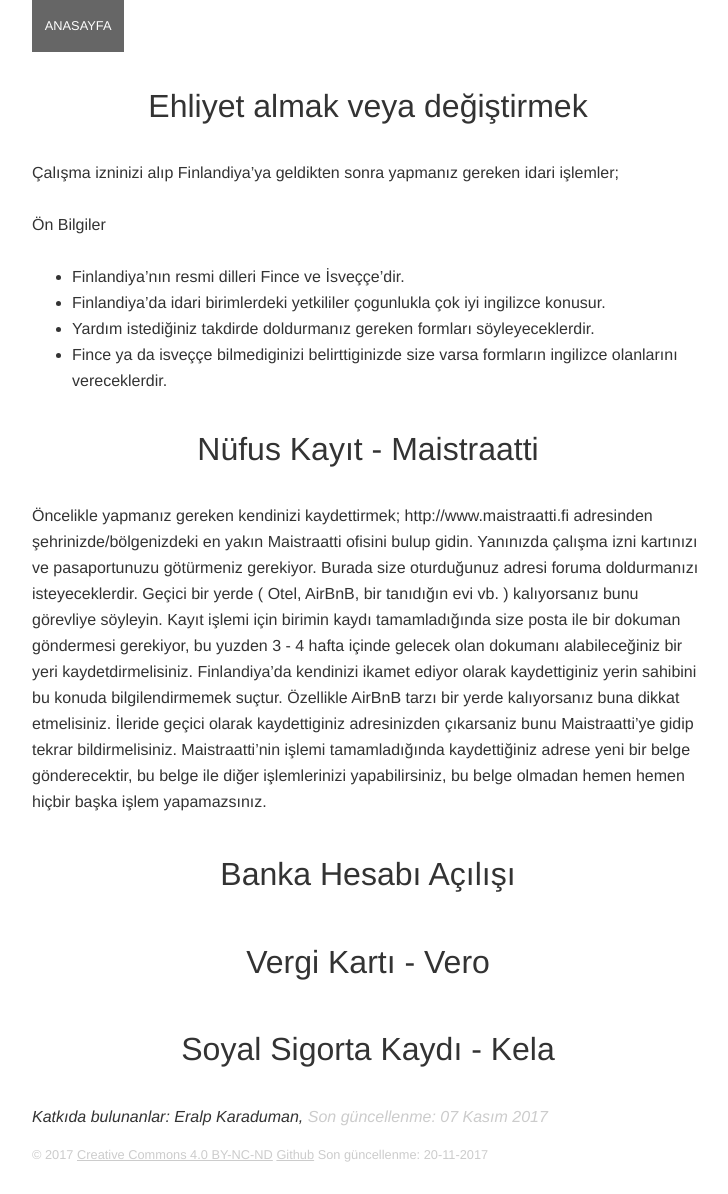
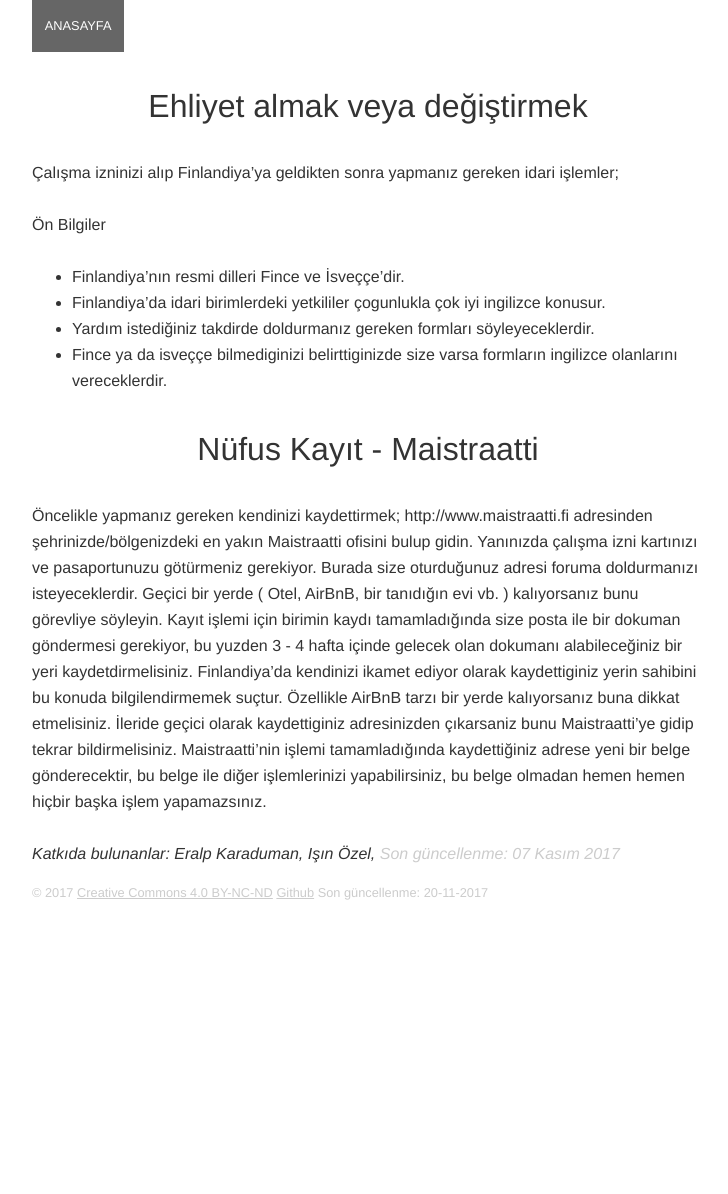
Before and after one commit to o/yurtdisinda-calismak-wiki, a Jekyll site: the page built from fi/idari-isler.md, in a window 1280 px wide. Shown: the whole page, without its empty margins (272-1000 px from the left). Built offline with Jekyll 4.4.1, drawn with Linux system fonts in a browser that asks for light colours; after the commit the page ends 932 px from its top, so only the background shows below that.

Commit message:
Update idari-isler.md

```diff
--- a/fi/idari-isler.md
+++ b/fi/idari-isler.md
@@ -1,7 +1,7 @@
 ---
 layout: page
 title: Ehliyet almak veya değiştirmek
-contributors: Eralp Karaduman
+contributors: Eralp Karaduman, Işın  Özel
 updated_at: 07 Kasım 2017
 permalink: /fi/idari-isler/
 description: Finlandiya'da İdari İşler
@@ -19,12 +19,3 @@ Nüfus Kayıt - Maistraatti
 =========================
 
 Öncelikle yapmanız gereken kendinizi kaydettirmek; http://www.maistraatti.fi adresinden şehrinizde/bölgenizdeki en yakın Maistraatti ofisini bulup gidin. Yanınızda çalışma izni kartınızı ve pasaportunuzu götürmeniz gerekiyor. Burada size oturduğunuz adresi foruma doldurmanızı isteyeceklerdir. Geçici bir yerde ( Otel, AirBnB, bir tanıdığın evi vb. ) kalıyorsanız bunu görevliye söyleyin. Kayıt işlemi için birimin kaydı tamamladığında size posta ile bir dokuman göndermesi gerekiyor, bu yuzden 3 - 4 hafta içinde gelecek olan dokumanı alabileceğiniz bir yeri kaydetdirmelisiniz. Finlandiya'da kendinizi ikamet ediyor olarak kaydettiginiz yerin sahibini bu konuda bilgilendirmemek suçtur. Özellikle AirBnB tarzı bir yerde kalıyorsanız buna dikkat etmelisiniz. İleride geçici olarak kaydettiginiz adresinizden çıkarsaniz bunu Maistraatti'ye gidip tekrar bildirmelisiniz. Maistraatti'nin işlemi tamamladığında kaydettiğiniz adrese yeni bir belge gönderecektir, bu belge ile diğer işlemlerinizi yapabilirsiniz, bu belge olmadan hemen hemen hiçbir başka işlem yapamazsınız.
-
-Banka Hesabı Açılışı
-====================
-
-Vergi Kartı - Vero
-==================
-
-Soyal Sigorta Kaydı - Kela
-==========================
```
